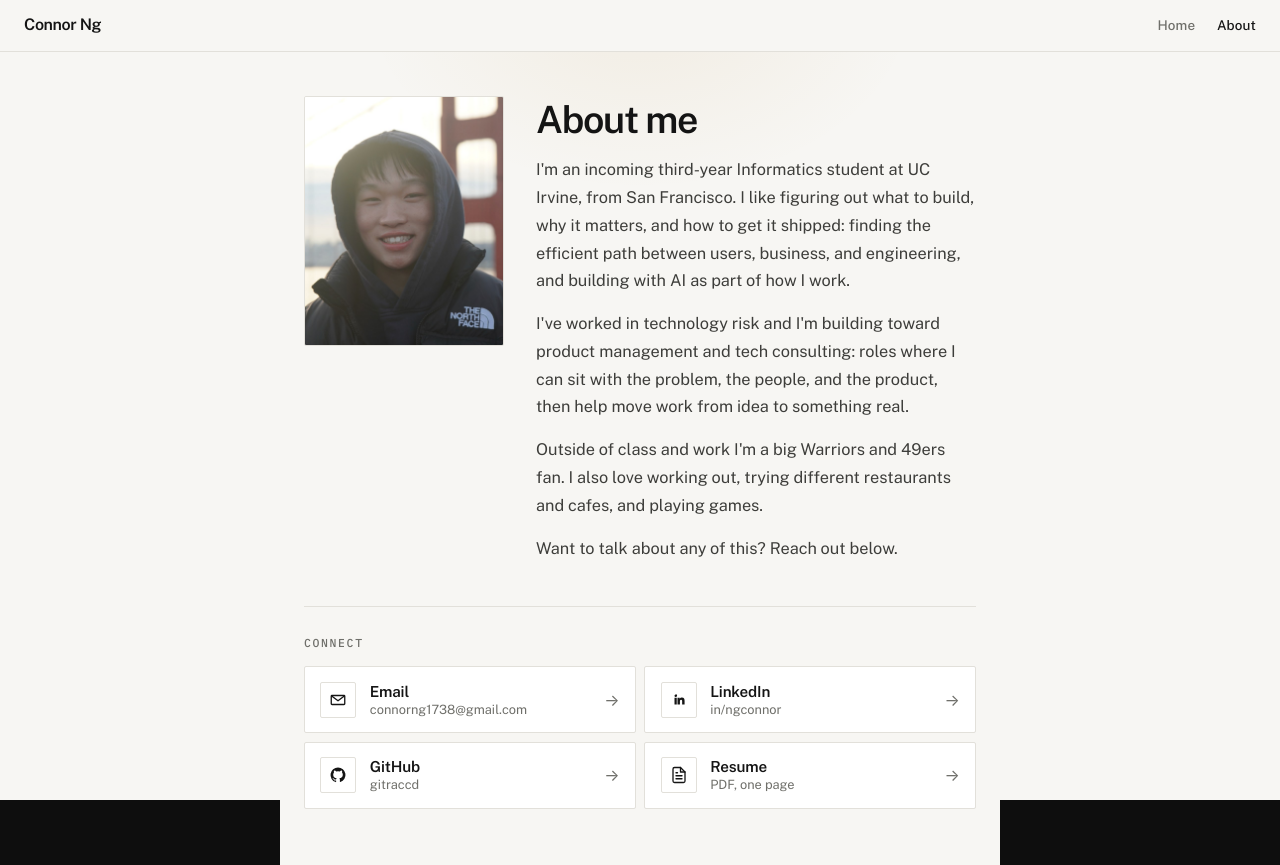
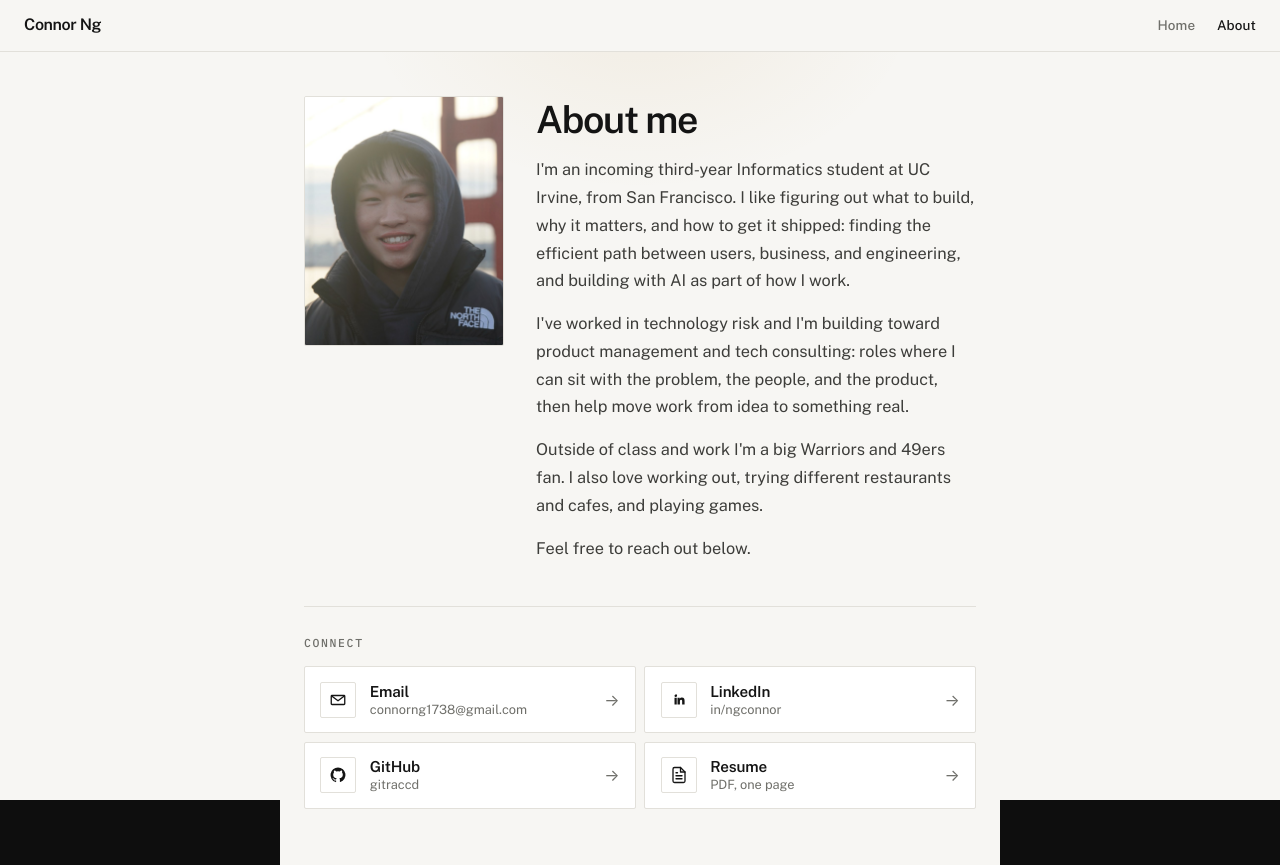
Before and after one commit to connor-ng/connor-ng.github.io, a React (Vite) app: page /about in a window 1280 px wide. Built offline with nearby package versions, Linux system fonts and the light colour scheme.

Commit message:
Simplify About CTA to feel free to reach out
Co-authored-by: ngce <ngce@uci.edu>

```diff
--- a/src/pages/About.jsx
+++ b/src/pages/About.jsx
@@ -90,7 +90,7 @@ function About() {
               and playing games.
             </p>
             <p className="about-bio">
-              Want to talk about any of this? Reach out below.
+              Feel free to reach out below.
             </p>
           </div>
         </section>
```
